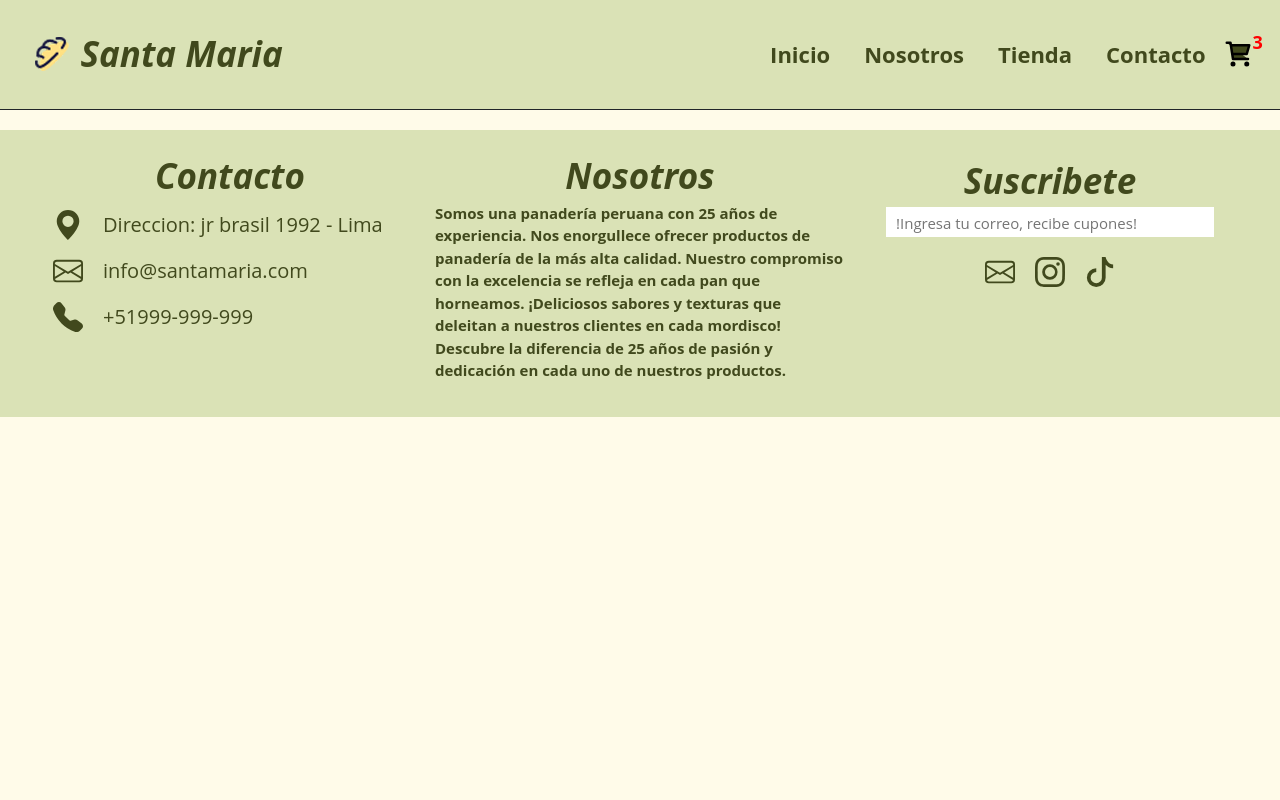
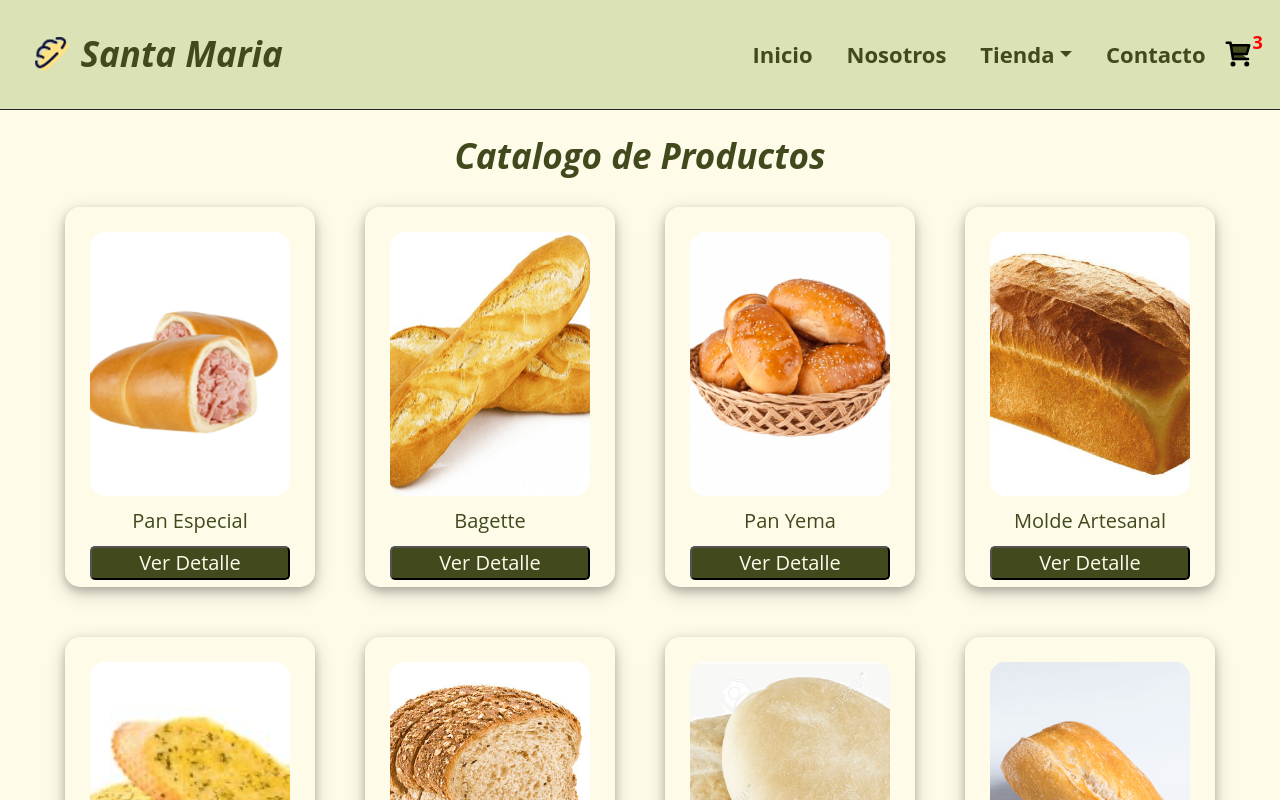
Before and after one commit to BryhanS/PreEntrega2-Salazar, a React (Vite) app: page /tienda/all in a window 1280 px wide. Shown: the top 800 px of the page. Built offline with nearby package versions, Linux system fonts and the light colour scheme.

Commit message:
router finished

```diff
--- a/src/App.jsx
+++ b/src/App.jsx
@@ -1,5 +1,4 @@
 import { BrowserRouter, Route, Routes } from "react-router-dom";
-import { useState } from "react";
 
 import NavBar from "./components/NavBar";
 import Footer from "./components/Footer";
@@ -10,22 +9,22 @@ import ContactUs from "./pages/ContactUs";
 import ItemDetailContainer from "./pages/CategoryShop/ItemDetailContainer";
 
 function App() {
-  const [isCartOpen, setIsCartOpen] = useState(false);
-  const [quantityCart, setQuantityCart] = useState("");
+  // const [isCartOpen, setIsCartOpen] = useState(false);
+  // const [quantityCart, setQuantityCart] = useState("");
 
-  function handleOpenCart() {
-    setIsCartOpen((isCartOpen) => !isCartOpen);
-  }
+  // function handleOpenCart() {
+  //   setIsCartOpen((isCartOpen) => !isCartOpen);
+  // }
 
   return (
     <>
       <BrowserRouter>
-        <NavBar onCartOpen={handleOpenCart} onQuantityCart={quantityCart} />
+        <NavBar />
         <Routes>
           <Route path="/" element={<Home />} />
           <Route path="/about-us" element={<AboutUs />} />
-          <Route path="/category" element={<Category />} />
-          <Route path="/category/:id" element={<ItemDetailContainer />} />
+          <Route path="/tienda/:idcategory" element={<Category />} />
+          <Route path="/product/:id" element={<ItemDetailContainer />} />
           <Route path="/contact-us" element={<ContactUs />} />
         </Routes>
         <Footer />
--- a/src/asyncmock.js
+++ b/src/asyncmock.js
@@ -129,10 +129,10 @@ export const getProduct = (id) => {
 export const getProductsByCategory = (categoryName) => {
   return new Promise((resolve) => {
     setTimeout(() => {
-      const category = myProducts.find(
+      const newCategory = myProducts.filter(
         (cateries) => cateries.category === categoryName
       );
-      resolve(category);
-    },500);
+      resolve(newCategory);
+    }, 500);
   });
 };
--- a/src/components/NavBar.jsx
+++ b/src/components/NavBar.jsx
@@ -1,7 +1,7 @@
 import CartWidget from "./CartWidget";
 import { Link, NavLink } from "react-router-dom";
 
-const NavBar = ({ onCartOpen, onQuantityCart }) => {
+const NavBar = () => {
   return (
     <header className="header-container sticky-top">
       <nav className="navbar navbar-expand-lg">
@@ -36,10 +36,15 @@ const NavBar = ({ onCartOpen, onQuantityCart }) => {
                   Nosotros
                 </NavLink>
               </li>
-              <li className="nav-item">
-                <NavLink to="/category" className="nav-link">
+              <li className="nav-item dropdown">
+                <NavLink to="/category" className="nav-link dropdown-toggle" id="navbarDropdown" role="button" data-bs-toggle="dropdown" aria-expanded="false" >
                   Tienda
                 </NavLink>
+                <ul className="dropdown-menu" aria-labelledby="navbarDropdown">
+                  <li><Link className="dropdown-item" to="/tienda/all">All</Link></li>
+                  <li><Link className="dropdown-item" to="/tienda/diario">Diarios</Link></li>
+                  <li><Link className="dropdown-item" to="/tienda/especiales">Especiales</Link></li>
+                </ul>
               </li>
               <li className="nav-item">
                 <NavLink to="/contact-us" className="nav-link">
@@ -47,10 +52,7 @@ const NavBar = ({ onCartOpen, onQuantityCart }) => {
                 </NavLink>
               </li>
             </ul>
-            <CartWidget
-              onCartOpen={onCartOpen}
-              onQuantityCart={onQuantityCart}
-            />
+            <CartWidget />
           </div>
         </div>
       </nav>
--- a/src/pages/CategoryShop/Category.jsx
+++ b/src/pages/CategoryShop/Category.jsx
@@ -1,42 +1,44 @@
 import { useState, useEffect } from "react";
+import { useParams } from "react-router-dom";
+import { getProducts, getProductsByCategory } from "../../asyncmock";
 import ItemListContainer from "./ItemListContainer";
-import { getProducts } from "../../asyncmock";
-
-import ItemDetailContainer from "./ItemDetailContainer";
 
 const Category = () => {
-  const [isCartOpen, setIsCartOpen] = useState(false);
+  // const [isCartOpen, setIsCartOpen] = useState(false);
   const [products, setProducts] = useState([]);
-  const [productListArray, setProductListArray] = useState([]);
-  const [quantityCart, setQuantityCart] = useState("");
+  // const [productListArray, setProductListArray] = useState([]);
 
-  function handleOpenCart() {
-    setIsCartOpen((isCartOpen) => !isCartOpen);
-  }
+  const { idcategory } = useParams();
+  // function handleOpenCart() {
+  //   setIsCartOpen((isCartOpen) => !isCartOpen);
+  // }
 
+  // function handleOpenCart() {
+  //   setIsCartOpen((isCartOpen) => !isCartOpen);
+  // }
   useEffect(() => {
-    getProducts().then((result) => setProducts(result));
-  }, []);
+    const funtionProducts = idcategory === 'all' ? getProducts : getProductsByCategory;
 
-  function handleSelectionProduct(item) {
-    productListArray.find((product) => product.id === item.id)
-      ? null
-      : setProductListArray((arrayList) => [...arrayList, item]);
-    if (!isCartOpen) setIsCartOpen(true);
-    setQuantityCart(productListArray.length + 1);
-  }
+    funtionProducts(idcategory)
+      .then(res => setProducts(res));
 
-  function handleOpenCart() {
-    setIsCartOpen((isCartOpen) => !isCartOpen);
-  }
+  }, [idcategory]);
+
+
+  // function handleSelectionProduct(item) {
+  //   productListArray.find((product) => product.id === item.id)
+  //     ? null
+  //     : setProductListArray((arrayList) => [...arrayList, item]);
+  //   if (!isCartOpen) setIsCartOpen(true);
+  // }
+
   return (
     <main>
       <section className="product-section">
         <ItemListContainer
           onProducts={products}
-          onSelectionProduct={handleSelectionProduct}
         />
-        {isCartOpen && <CartBody onCartList={productListArray} />}
+        {/* {isCartOpen && <CartBody onCartList={productListArray} />} */}
       </section>
     </main>
   );
--- a/src/pages/CategoryShop/ItemList.jsx
+++ b/src/pages/CategoryShop/ItemList.jsx
@@ -3,10 +3,10 @@ import { Link } from "react-router-dom";
 const ItemList = ({ id,nombre, imagen, altinf }) => {
   return (
     <div className="card-body">
-      <img src={`./img/${imagen}`} alt={altinf} />
+      <img src={`../img/${imagen}`} alt={altinf} />
       <span>{nombre}</span>
 
-    <Link to={`/category/${id}`}>
+    <Link to={`/product/${id}`}>
       <button>Ver Detalle</button>
     </Link>
     </div>
--- a/src/pages/CategoryShop/ItemListContainer.jsx
+++ b/src/pages/CategoryShop/ItemListContainer.jsx
@@ -1,7 +1,7 @@
 /* eslint-disable react/prop-types */
 import ItemList from "./ItemList";
 
-const ItemListContainer = ({ onProducts, onSelectionProduct }) => {
+const ItemListContainer = ({ onProducts }) => {
   return (
     <>
       <h1>Catalogo de Productos</h1>
@@ -10,7 +10,6 @@ const ItemListContainer = ({ onProducts, onSelectionProduct }) => {
           <ItemList
             {...item}
             key={item.id}
-            onSelectionProduct={onSelectionProduct}
           />
         ))}
       </div>
```
Also changed, not shown: src/components/Header.jsx (deleted, +0 -11 lines).
